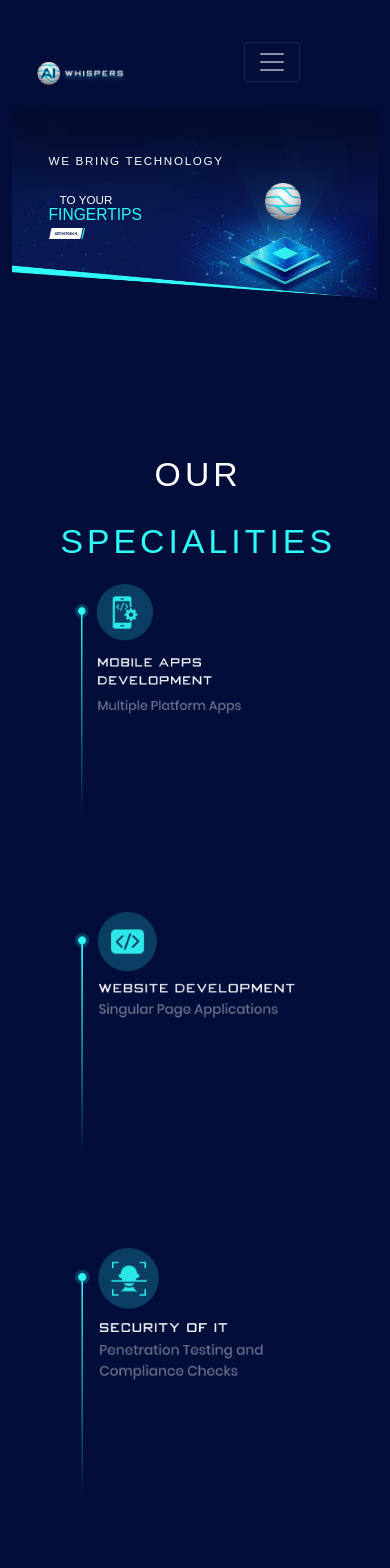
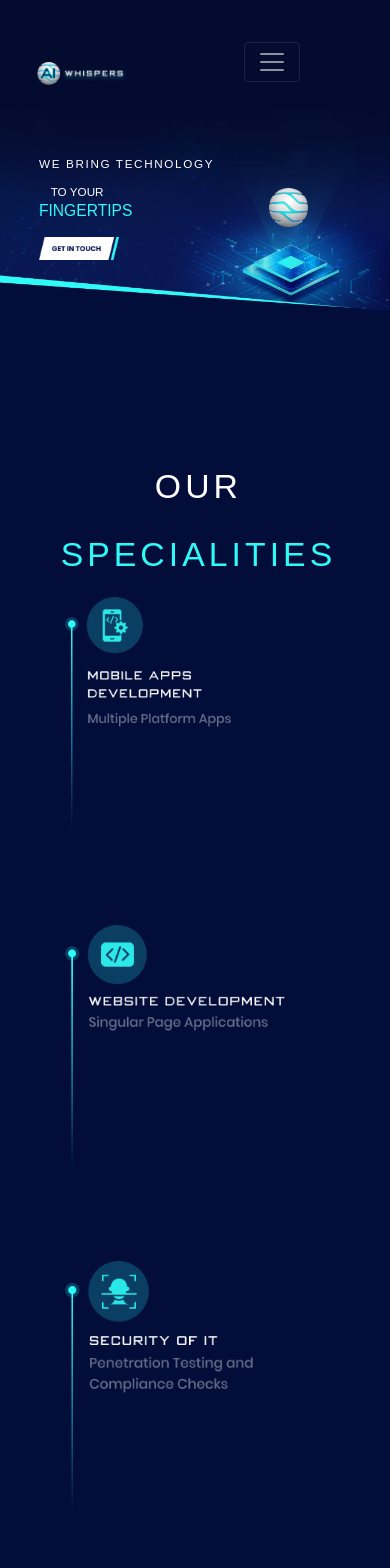
Before and after one commit to emanmostafa123/front-app, a React (Create React App) app: page / in a window 390 px wide. Shown: the top 1568 px of the page. Built offline with nearby package versions, Linux system fonts and the light colour scheme.

Commit message:
my changes

```diff
--- a/src/App.css
+++ b/src/App.css
@@ -4,3 +4,10 @@
   padding: 0;
   margin: 0;
 }
+
+@media screen and (max-width:992px) {
+  div.App.container-fluid{
+    padding: 0px 0px;
+
+  }
+}
--- a/src/aboutUs/AboutUs.css
+++ b/src/aboutUs/AboutUs.css
@@ -37,6 +37,13 @@
 @media screen and (max-width:992px) {
     .about-container{
         display: block!important;
+        background-image: url("../assets/about/about.png");
+        background-size: contain;
+        background-repeat: no-repeat;
+    }
+
+    .img-fluid.bgimage {
+        display: none;
     }
     .white-title{
         font-size: 4vh;
--- a/src/aboutUs/AboutUs.js
+++ b/src/aboutUs/AboutUs.js
@@ -17,7 +17,7 @@ export const AboutUs = () => {
                     </div>
                 </Col>
                 <Col>
-                    <img src={ bgImage }  className="img-fluid w-100 "/>
+                    <img src={ bgImage }  className="img-fluid w-100 bgimage "/>
                 </Col>
             </Row>
         </Container>
--- a/src/contact/Form.css
+++ b/src/contact/Form.css
@@ -76,12 +76,16 @@
 
 @media screen and (max-width:992px) {
 
+    .contact-container.container-fluid{
+        padding: 0%;
 
+    }
     .contact-container{
         height: 730px;
     }
     .contact-container img{
         height: 100%;
+        width: 100%;
     }
 
     .yield{
@@ -100,6 +104,9 @@
       width: 72%;
       text-align: center;
   }
+  .contact-text{
+      font-size: 4vh;
+  }
   .contact{
       top:0;
       margin-top: 5%;
@@ -110,7 +117,7 @@
   }
 
   .contact-subtitle{
-      font-size: 1.5vh;
+      font-size: 2vh;
   }
   .contact-button{
       width: 100%;
--- a/src/footer/Footer.css
+++ b/src/footer/Footer.css
@@ -32,6 +32,9 @@
     .footer-container img{
         display: block;
     }
+    .footer-container.container-fluid{
+        padding: 0%;
+    }
     .footer-bac{
         width: 100%;
         height: 60%;
@@ -40,7 +43,8 @@
         width: 30%;
     }
     .footer-text{
-        margin-left: -50%;
+        margin-left: -70%;
+        font-size: 10px;
     }
     .link-img{
         margin-top: 7%;
--- a/src/index.css
+++ b/src/index.css
@@ -1,3 +1,4 @@
+
 body {
   margin: 0;
   font-family: -apple-system, BlinkMacSystemFont, 'Segoe UI', 'Roboto', 'Oxygen',
--- a/src/intro/Intro.css
+++ b/src/intro/Intro.css
@@ -85,7 +85,20 @@
 
 
 @media screen and (max-width:992px) {
+    .btn-image{
+        top: 4%!important;
+
+
+    }
+
+    .container-text-second{
+        margin-top: 10%;
+    }
+    .container-text-third {
+        margin-top: 15%;
+    }
+
     .btn-image img{
-        width: 200%!important;
+        max-width: 80px!important;
     }
 }
--- a/src/nav-bar/Header.css
+++ b/src/nav-bar/Header.css
@@ -39,6 +39,7 @@
     }
     .header-container{
         height: 23vh;
+        background-color: #030B2F;
     }
     .header-icon.img-fluid{
         margin-left: 2vh;
--- a/src/serve/Serve.css
+++ b/src/serve/Serve.css
@@ -71,6 +71,9 @@
     .serve-back-img{
         display: block;
     }
+    .serve-img{
+        margin-top: 2%!important;
+    }
     .serve-text{
         line-height: 5%;
     }
@@ -85,6 +88,8 @@
     }
     .link-hover{
         width: 23%!important;
+        top: -5%;
+
     }
 
 }
--- a/src/services/Services.css
+++ b/src/services/Services.css
@@ -53,7 +53,7 @@
 
 @media screen and (max-width:992px) {
     .content-container{
-        height: 190vh!important;
+        height: 260vh!important;
     }
     .content-title {
         font-size: 5vw!important;
--- a/src/video-content/VideoContent.css
+++ b/src/video-content/VideoContent.css
@@ -40,3 +40,12 @@
     left: 47%;
     top: 45%;
 }
+
+@media screen and (max-width:992px) {
+
+    .img-play{
+        left: 43%;
+        top: 34%;
+    }
+
+}
```
